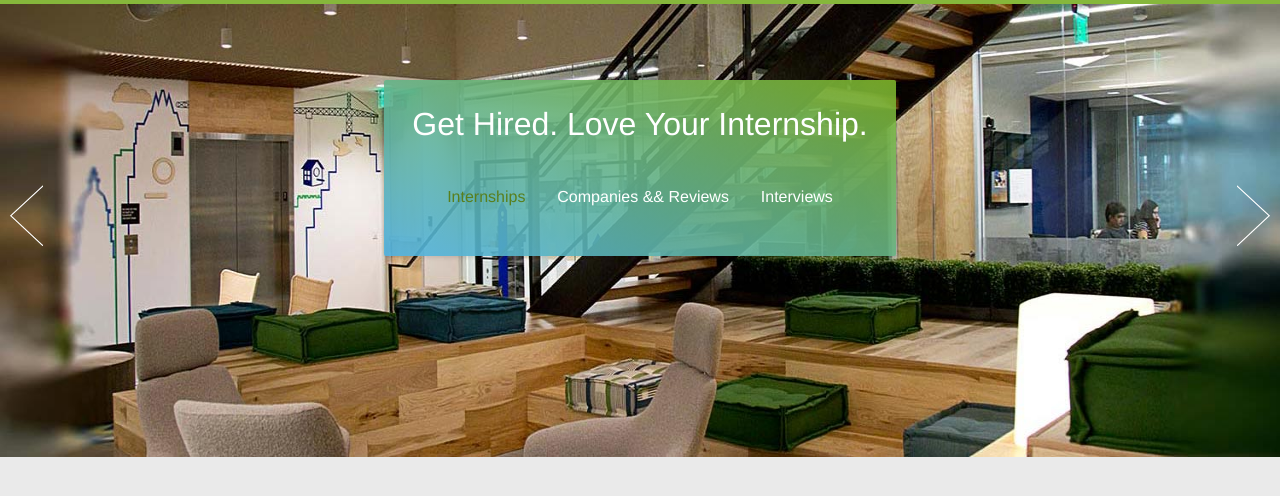
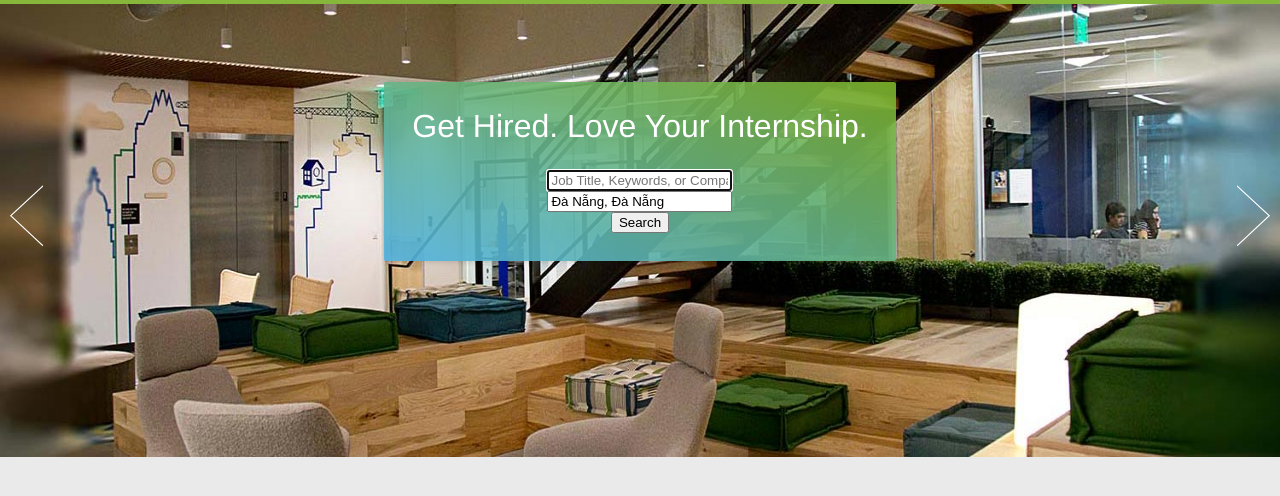
Before and after one commit to vuphan1306/asoft-intern-design-ui, a plain HTML site: page index.html in a window 1280 px wide. Shown: the part 38-534 px from the top of the page. Drawn offline with nearby package versions, Linux system fonts and the light colour scheme; files that its build step writes are made by us from their sources.

Commit message:
Add search box into slide

```diff
--- a/assets/stylesheets/commons/_slider.css
+++ b/assets/stylesheets/commons/_slider.css
@@ -87,20 +87,23 @@
     margin: 13.5% auto 0;
 }
 
-.slide__search-box {
+.header__search-box {
 	display: table;
 	width: 100%;
 	height: 453px;
 	padding-bottom: 125px;
 	margin-bottom: -453px
+	position: relative;
+    margin-top: -450px;
+    z-index: 999;
 }
 
-.slide__search-box-cell {
+.header__search-box-cell {
 	text-align: center;
 	vertical-align: middle;
 }
 
-.slide__search-box-content {
+.header__search-box-content {
 	width: auto;
 	border-radius: 2px;
 	display: inline-block;
@@ -111,7 +114,7 @@
 	box-shadow: rgba(0,0,0,0.15) 1px 1px 5px;
 }
 
-.slide__search-box-content h1 {
+.header__search-box-content h1 {
 	color: white;
 	margin: 0 0 28px 0;
 	font-size: 32px;
@@ -119,7 +122,7 @@
 	line-height: 1em;
 }
 
-.slide__search-box-content form {
+.header__search-box-content form {
 	padding: 0;
 }
 
@@ -138,25 +141,15 @@
     float: none !important;
 }
 
-.slide__search-box > .slide__search-box-cell .slide__search-box-content ul.opts li.sel {
-	color: #597f1d;
+.slide__search-bar .slide__search-bar--container-form {
+    height: 100%;
 }
 
-.slide__search-box-content ul.opts {
-	display: block;
-	margin: 0 0 16px 0;
-	padding: 0;
-	list-style: none;
+.slide__search-bar form {
+    width: 100%;
+    height: 100%;
+    display: -webkit-box;
+    display: -webkit-flex;
+    display: -ms-flexbox;
+    display: flex;
 }
-
-.slide__search-box > .slide__search-box-cell .slide__search-box-content ul.opts li {
-	display: inline-block;
-	position: relative;
-	z-index: 102;
-	margin: 0;
-	padding: 7px 14px;
-	font-size: 16px;
-	line-height: 1em;
-	color: #fff;
-	cursor: pointer;
-}
--- a/index.html
+++ b/index.html
@@ -50,20 +50,6 @@
 		<div class="fwslider">
 			<div class="slider-container">
 				<div class="slide">
-					<div class="slide__search-box">
-						<div class="cell slide__search-box-cell">
-							<div class="slide__search-box-content">
-								<h1>Get Hired. Love Your Internship.</h1>
-								<form action="#">
-									<ul class="opts">
-										<li class="sel"> Internships</li>
-										<li> Companies && Reviews</li>
-										<li> Interviews</li>
-									</ul>
-								</form>
-							</div>
-						</div>
-					</div>
 					<img src="assets/images/slider-bg.jpg" alt=""/>
 					<div class="slide-content">
 
@@ -75,6 +61,47 @@
 		</div>
 	</div>
 	<!-- end images slider -->
+
+	<!-- start search-box -->
+	<div class="header__search-box">
+		<div class="cell header__search-box-cell">
+			<div class="header__search-box-content">
+				<h1>Get Hired. Love Your Internship.</h1>
+				<div class="header__search-bar">
+					<div class="header__search-bar--container-form">
+						<div class="search-bar__form">
+							<ul>
+								<li  class="span1_of_1 left">
+									<div class="keyword">
+										<form>
+											<input name="sc.keyword" id="KeywordSearch" class="keyword" type="text" value="" placeholder="Job Title, Keywords, or Company" data-auto-complete="true" autofocus="autofocus" autocomplete="off">
+										</form>
+
+									</div>
+								</li>
+								<li  class="span1_of_1 left">
+									<div class="location">
+										<form>
+											<input id="LocationSearch" class="loc" type="text" value="Ðà Nẵng, Ðà Nẵng" data-srch-type="popular" placeholder="Location" autocomplete="off">
+										</form>
+									</div>
+								</li>
+								<li class="span1_of_3">
+									<div class="search_btn">
+										<form>
+											<input type="submit" value="Search" />
+										</form>
+									</div>
+								</li>
+								<div class="clear"></div>
+							</ul>
+						</div>
+					</div>
+				</div>
+			</div>
+		</div>
+	</div>
+	<!-- end search-box -->
 
 	<!-- start page content -->
 	<div class="page-content">
```
